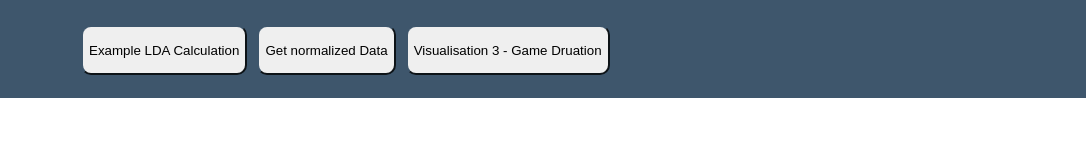
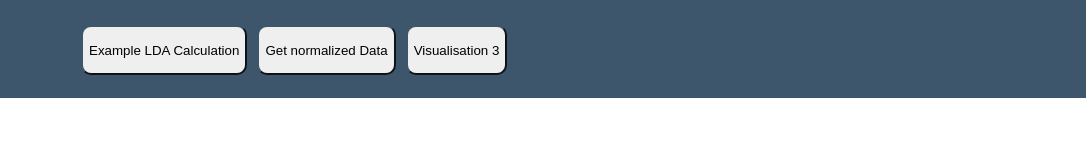
Before and after one commit to RosannaGrau/Group4-Project2, a website: page Project2/public/index.html in a window 1280 px wide. Shown: the full height of the page, 194-1280 px from the left. Drawn offline with nearby package versions, Linux system fonts and the light colour scheme; no server answers.

Commit message:
Update index.html

```diff
--- a/Project2/public/index.html
+++ b/Project2/public/index.html
@@ -28,7 +28,7 @@
           Get normalized Data
         </button>
         <button class="function_button" onclick="vis1()">
-          Visualisation 3 - Game Druation
+          Visualisation 3
         </button>
       </div>
     </div>
```
